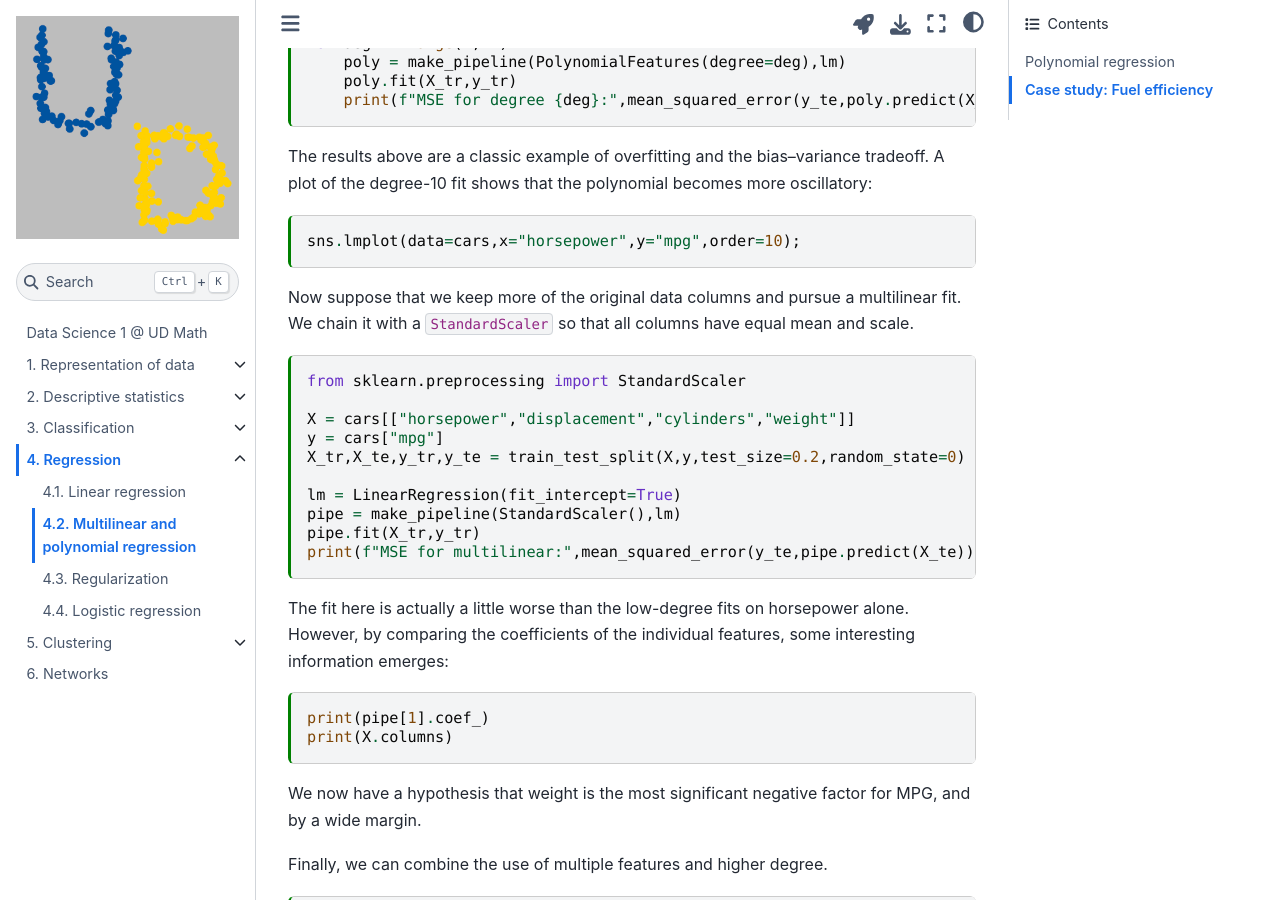
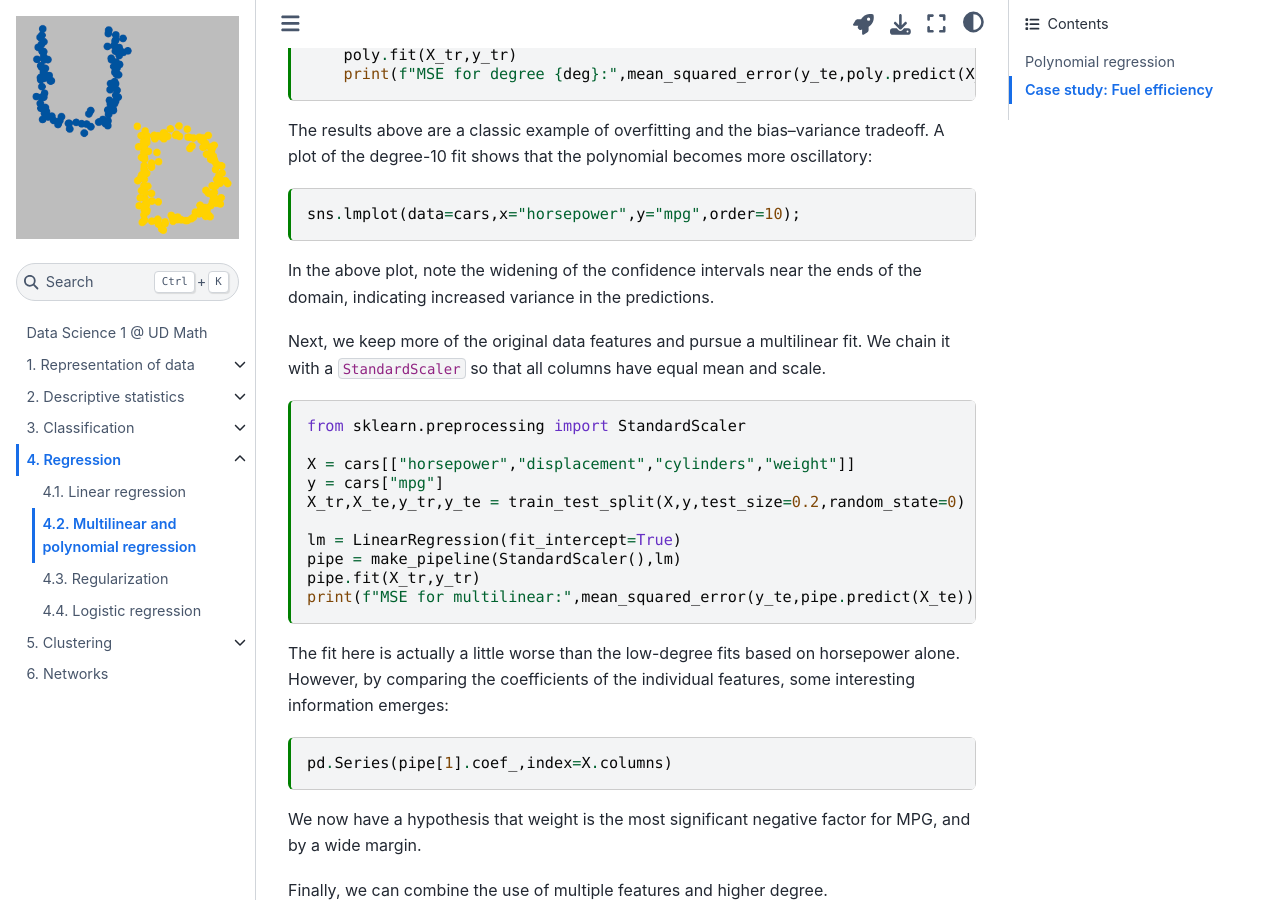
Before and after one commit to UD-Math-Data-Science-1/notes, a Jupyter Book: the page built from regression/multilinear.md, in a window 1280 px wide and 900 px high, scrolled down 2775 px. Built offline with Jupyter Book 1.0.4 settings and Sphinx 7.4.7 and the Sphinx Book theme 1.1.4, drawn with Linux system fonts in a browser that asks for light colours; some of the changed text lies outside the part shown.

Commit message:
Improve wording

````diff
--- a/regression/multilinear.md
+++ b/regression/multilinear.md
@@ -19,7 +19,7 @@ $$
 y \approx f(\bfx) = w_1 x_1 + w_2x_2 + \cdots w_d x_d + b.
 $$
 
-Observe that we can drop the intercept term $b$ from the discussion, because we could always define an additional constant predictor variable $x_{d+1}=1$ and get the same effect. So
+We can drop the intercept term $b$ from the discussion, because we could always define an additional constant predictor variable $x_{d+1}=1$ and get the same effect. So
 
 $$
 y \approx f(\bfx) = w_1 x_1 + w_2x_2 + \cdots w_d x_d = \bfw^T\bfx = \bfx^T\bfw,
@@ -45,7 +45,7 @@ $$
 L(\bfw) = \twonorm{\bfX \bfw- \bfy}^2.
 $$
 
-As in the univariate case, minimizing the loss boils down to solving a linear system of equations for $\bfw$.
+As in the univariate case, minimizing the loss boils down to solving a linear system of equations, known as the *normal equations*, for $\bfw$.
 
 ## Polynomial regression
 
@@ -86,21 +86,21 @@ A cubic polynomial produces a much more plausible fit, especially on the right h
 sns.lmplot(data=cars,x="horsepower",y="mpg",order=3);
 ```
 
-In order to produce the cubic fit in sklearn, we use the `PolynomialFeatures` preprocessor in a pipeline. If the original horsepower predictor variable is $t$, then the preprocessor will create columns for $1$, $t$, $t^2$, and $t^3$. (Since the constant feature is added in, we don't need to fit the intercept with the linear regressor.)
+In order to produce the cubic fit in sklearn, we use the `PolynomialFeatures` preprocessor in a pipeline. If the original horsepower predictor variable is $t$, then the preprocessor will create features for $1$, $t$, $t^2$, and $t^3$. (Since the constant feature is added in, we don't need to fit the intercept with the linear regressor.)
 
 ```{code-cell} ipython3
 from sklearn.linear_model import LinearRegression
 from sklearn.preprocessing import PolynomialFeatures
 from sklearn.pipeline import make_pipeline
-import numpy as np
+import pandas as pd
 
-X = np.array(cars["horsepower"]).reshape(-1,1)
+X = cars[["horsepower"]].to_numpy()
 y = cars["mpg"]
 lm = LinearRegression(fit_intercept=False)
 cubic = make_pipeline(PolynomialFeatures(degree=3),lm)
 cubic.fit(X,y)
 
-print("prediction at hp=100:",cubic.predict([[200]]))
+print("prediction at hp=200:",cubic.predict([[200]]))
 ```
 
 The prediction above is consistent with the earlier figure.
@@ -135,7 +135,9 @@ The results above are a classic example of overfitting and the bias–variance t
 sns.lmplot(data=cars,x="horsepower",y="mpg",order=10);
 ```
 
-Now suppose that we keep more of the original data columns and pursue a multilinear fit. We chain it with a `StandardScaler` so that all columns have equal mean and scale.
+In the above plot, note the widening of the confidence intervals near the ends of the domain, indicating increased variance in the predictions.
+
+Next, we keep more of the original data features and pursue a multilinear fit. We chain it with a `StandardScaler` so that all columns have equal mean and scale.
 
 ```{code-cell} ipython3
 from sklearn.preprocessing import StandardScaler
@@ -150,11 +152,10 @@ pipe.fit(X_tr,y_tr)
 print(f"MSE for multilinear:",mean_squared_error(y_te,pipe.predict(X_te)))
 ```
 
-The fit here is actually a little worse than the low-degree fits on horsepower alone. However, by comparing the coefficients of the individual features, some interesting information emerges:
+The fit here is actually a little worse than the low-degree fits based on horsepower alone. However, by comparing the coefficients of the individual features, some interesting information emerges:
 
 ```{code-cell} ipython3
-print(pipe[1].coef_)
-print(X.columns)
+pd.Series(pipe[1].coef_,index=X.columns)
 ```
 
 We now have a hypothesis that weight is the most significant negative factor for MPG, and by a wide margin.
````
Also changed, not shown: regression/linear.md (+7 -7 lines), statistics/exercises.md (+3 -3 lines), statistics/summary.md (+6 -2 lines).
